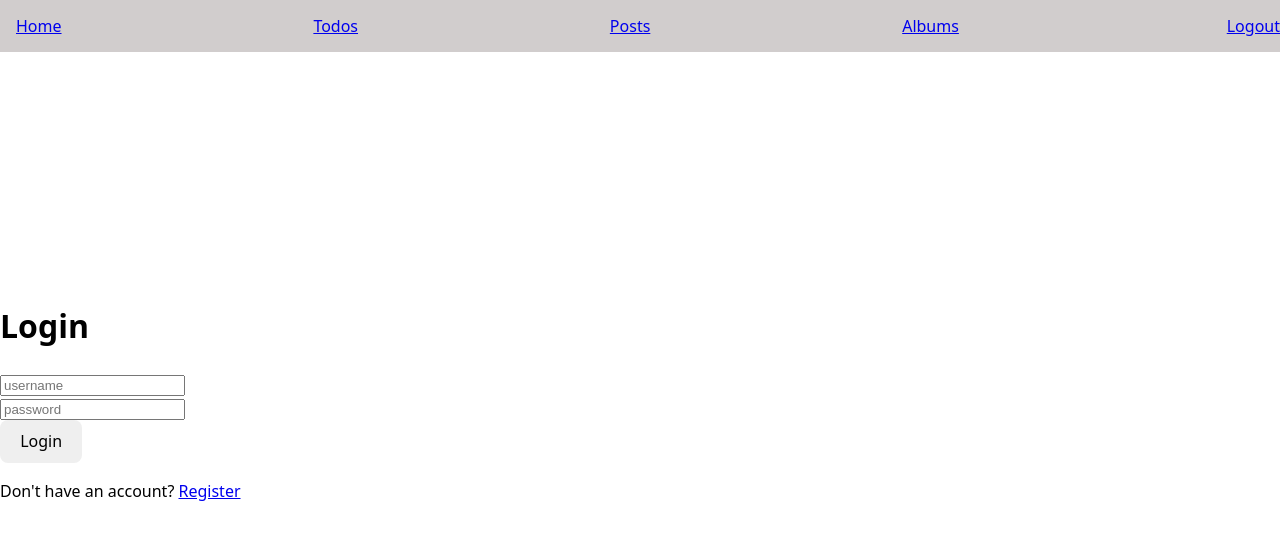
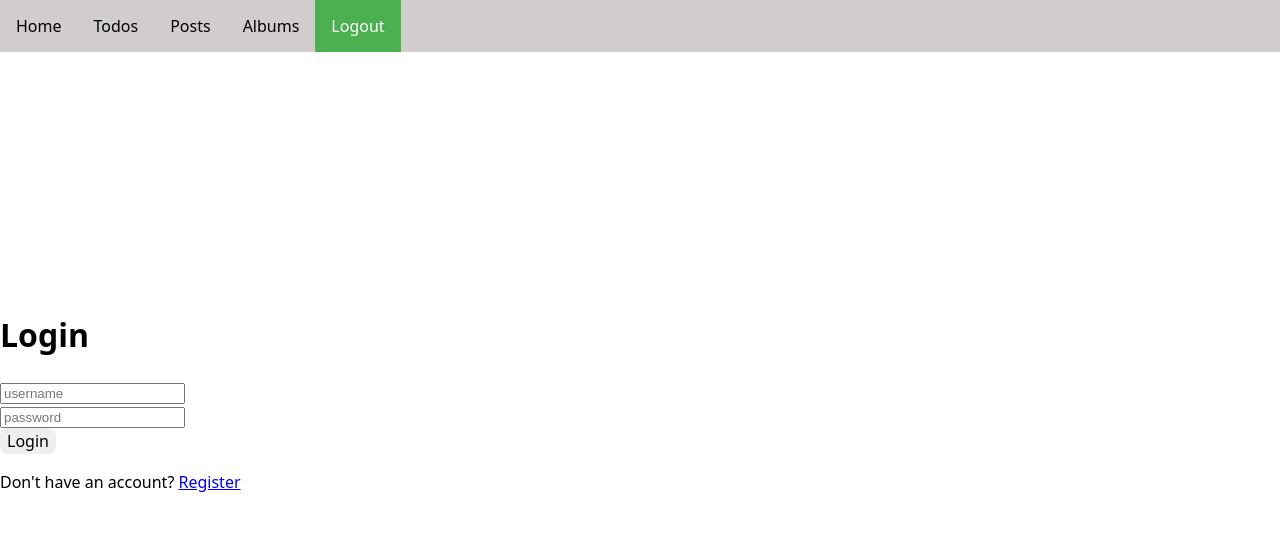
Before and after one commit to tehilabenmoshe/full_stack_project5, a React (Vite) app in the folder project5/: page /login in a window 1280 px wide. Shown: the top 540 px of the page. Built offline with nearby package versions, Linux system fonts and the light colour scheme; sample sign-in values are in the browser's storage.

Commit message:
todo sort

```diff
--- a/project5/src/App.css
+++ b/project5/src/App.css
@@ -18,55 +18,43 @@ body {
 button {
   border-radius: 8px;
   border: 1px solid transparent;
-  padding: 0.6em 1.2em;
   font-size: 1em;
   font-weight: 500;
   font-family: inherit;
   cursor: pointer;
   transition: border-color 0.25s;
 }
-
-
-
-button:hover {
-  border-color: #000;
-  outline: 4px auto -webkit-focus-ring-color;
-}
-
-.navbar {
+.navbar{
     background-color: #d1cdcd;
     width: 100%;
     overflow: hidden;
     position: fixed;
     top: 0;
-  display: flex;
-  justify-content: space-between;
-  align-items: center;
-  padding: 0 16px;
-  z-index: 999;
 }
 
-.nav-links a {
-  display: inline-block;
+.navbar a {
+    float: left;
+    display: block;
     color: #000;
     text-align: center;
     padding: 14px 16px;
     text-decoration: none;
 }
 
-.nav-links a.active {
+.navbar a.active {
     background-color: #4CAF50;
     color: white;
 }
 
 .logout {
-  background: transparent;
-  border: none;
-  font-size: 1em;
-  cursor: pointer;
-  padding: 14px 16px;
+    display: block;
+    color: #000;
+    margin-left: auto;
+    text-align: center;
+    background-color: transparent;
 }
 
-.logout:hover {
-  background-color: #ccc;
+button:hover {
+  border-color: #000;
+  outline: 4px auto -webkit-focus-ring-color;
 }
--- a/project5/src/components/TodoItem.jsx
+++ b/project5/src/components/TodoItem.jsx
@@ -50,13 +50,14 @@ export default function TodoItem({ todo, onSave, onDelete}) {
             </span>
         )}
         <div className="todo-actions">
-             <button onClick={handleSave} className="todo-button">
-                    Save
+            <button onClick={handleSave} className="todo-icon" title="Save">
+                <FaSave />
             </button>
-            <button onClick={handleDelete} className="todo-button delete">
-                Delete
+            <button onClick={handleDelete} className="todo-icon" title="Delete">
+                <FaTrash />
             </button>
-      </div>
+        </div>
+
     </li>
   );
 }
--- a/project5/src/pages/Todos.jsx
+++ b/project5/src/pages/Todos.jsx
@@ -1,9 +1,23 @@
 import React, { useEffect, useState } from "react";
 import { getTodos, updateTodo, deleteTodo } from "../services/todosService";
 import TodoItem from "../components/TodoItem";
+import "../style/Todo.css";
 
 export default function Todos() {
   const [todos, setTodos] = useState([]);
+  const [sortBy, setSortBy] = useState("id");
+
+  const user = JSON.parse(localStorage.getItem("user"));
+  const userId = user.id;
+
+
+    useEffect(() => {
+        if (userId) {
+        getTodos(userId).then(setTodos).catch((err) => {
+            console.error("Failed to load todos:", err);
+        });
+        }
+    }, [userId]);
 
 
   const handleSave = async (updatedTodo) => {
@@ -26,23 +40,40 @@ export default function Todos() {
         }
     };
 
-  const user = JSON.parse(localStorage.getItem("user"));
-  const userId = user.id;
 
 
-  useEffect(() => {
-    if (userId) {
-      getTodos(userId).then(setTodos).catch((err) => {
-        console.error("Failed to load todos:", err);
-      });
+    const sortedTodos = [...todos].sort((a, b) => {
+    if (sortBy === "id") {
+        return a.id - b.id;
+    } else if (sortBy === "title") {
+        return a.title.localeCompare(b.title);
+    } else if (sortBy === "completed") {
+        return a.completed - b.completed; // false לפני true
     }
-  }, [userId]);
+    return 0;
+    });
+
+
+
+
 
   return (
-    <div>
-      <h2>My Todos</h2>
-      <ul>
-        {todos.map((todo) => (
+    <div className="todo-div">
+      <h2>My Task List</h2>
+
+      <label htmlFor="sort-select">Sort By </label>
+      <select
+        id="sort-select"
+        value={sortBy}
+        onChange={(e) => setSortBy(e.target.value)}
+        >
+        <option value="id"> Id</option>
+        <option value="title">header</option>
+        <option value="completed">status </option>
+      </select>
+
+      <ul className="todo-list-grid">
+        {sortedTodos.map((todo) => (
           <TodoItem
             key={todo.id}
             todo={todo}
--- /dev/null
+++ b/project5/src/style/Todo.css
@@ -0,0 +1,16 @@
+.todo-div {
+  padding: 80px;
+  background-color: rgb(255, 255, 255);
+}
+
+h2{
+    font-size: 35px;
+}
+
+.todo-list-grid {
+  display: flex;
+  flex-wrap: wrap;
+  gap: 16px;
+  padding: 0;
+  margin: 0;
+}
--- a/project5/src/style/TodoItem.css
+++ b/project5/src/style/TodoItem.css
@@ -1,11 +1,12 @@
 .todo-note {
-  background: #fef68a;
+  width: 300px;
+  background: #fff2cd;
   border-radius: 8px;
   padding: 12px;
   margin: 10px 0;
   list-style: none;
   position: relative;
-  box-shadow: 2px 2px 6px rgba(0, 0, 0, 0.1);
+  box-shadow: 2px 2px 6px rgba(215, 215, 215, 0.1);
   display: flex;
   align-items: center;
   justify-content: space-between;
@@ -14,6 +15,7 @@
 .todo-checkbox {
   margin-right: 10px;
   transform: scale(1.2);
+  border: none;
 }
 
 .todo-text {
@@ -32,13 +34,16 @@
 }
 
 .todo-actions {
+  background-color: transparent;
   display: flex;
-  gap: 10px;
-  margin-left: 10px;
+  gap: 0px;
+  margin-left: 15px;
 }
 
 .todo-icon {
+  background-color: transparent;
   cursor: pointer;
   font-size: 18px;
   color: #333;
+  margin: 5px;
 }
```
Lines whose indentation alone changed are shown as unchanged.
